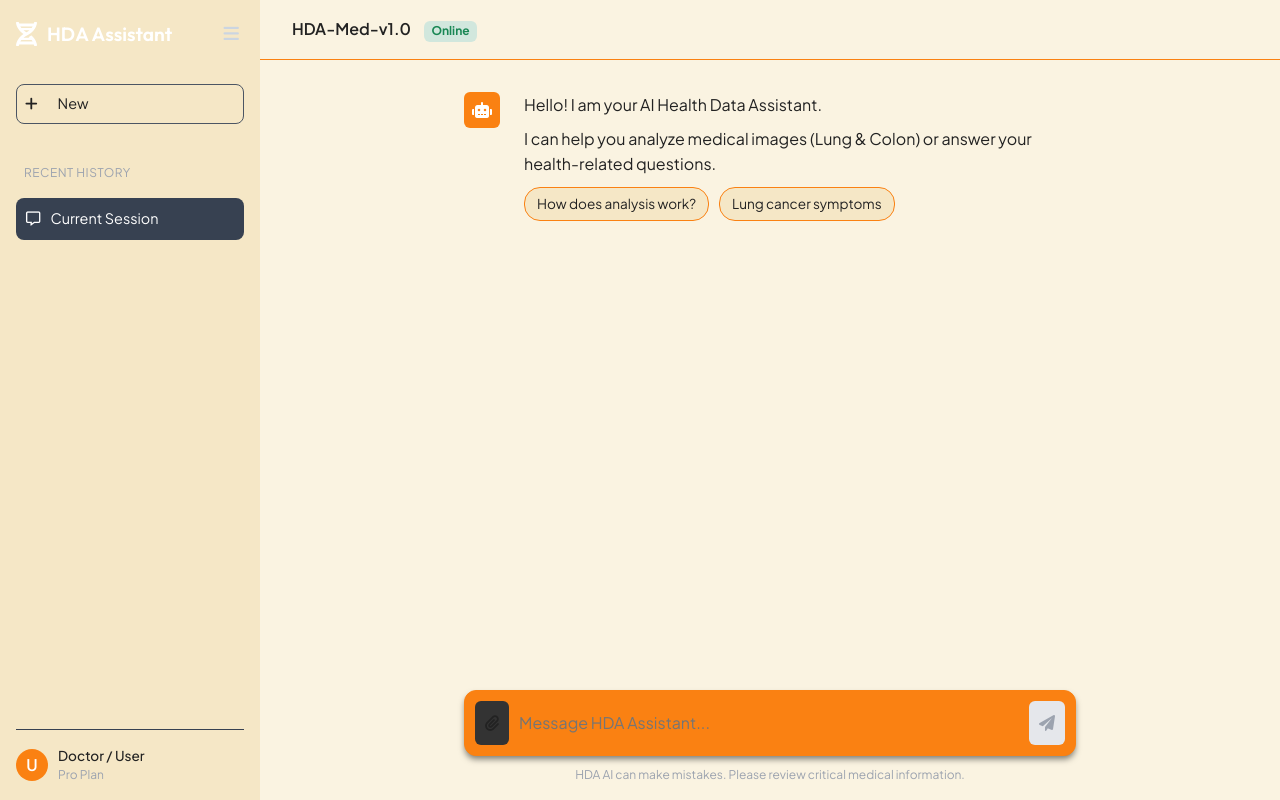
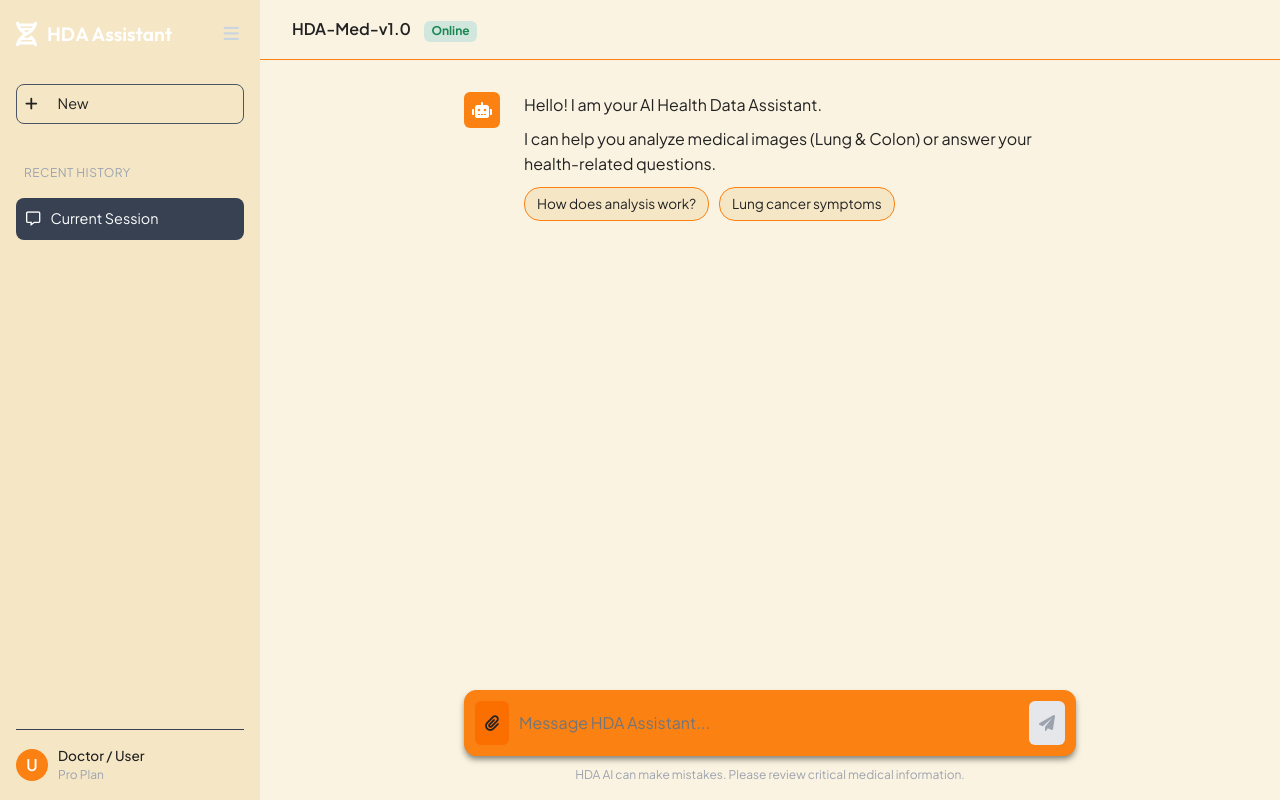
Before and after one commit to blackeagle686/hda_v3, a FastAPI app: page / in a window 1280 px wide, with the pointer over the restyled element. Run offline with FastAPI, Linux system fonts and the light colour scheme; some libraries are stand-ins or nearby versions.

Commit message:
Auto-commit: 2026-02-02 21:42:44

```diff
--- a/static/css/style.css
+++ b/static/css/style.css
@@ -338,7 +338,7 @@ textarea {
 }
 
 .attach-btn:hover {
-    background-color: #333;
+    background-color: var(--primary-hover);
     color: var(--text-primary);
 }
 
```
